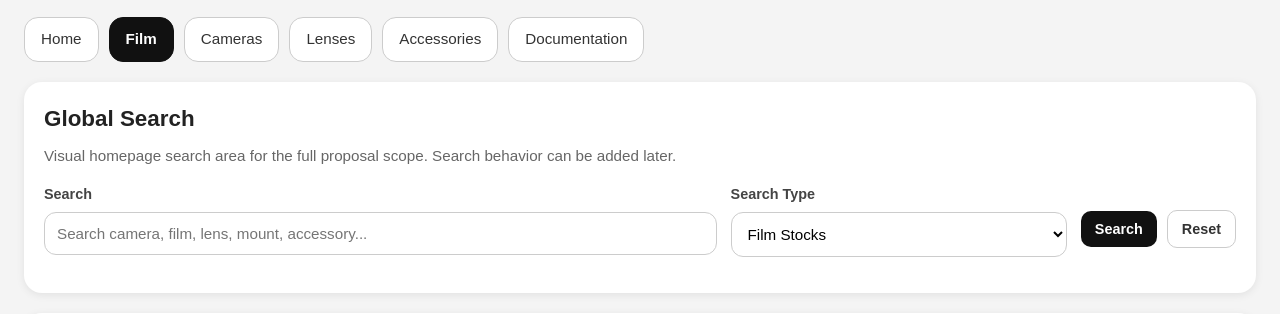
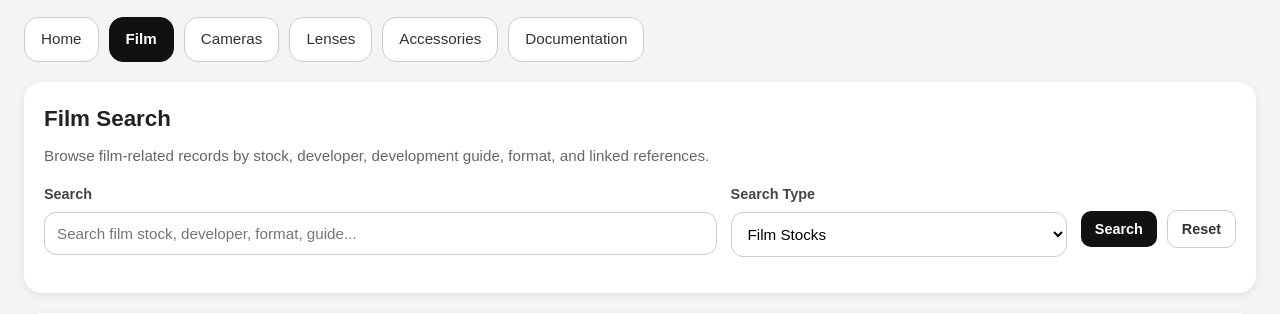
Before and after one commit to agnyu/Analog-System-Compatibility-Database, a Flask app: page /film in a window 1280 px wide. Shown: the part 197-511 px from the top of the page. Run offline with Flask 3, Linux system fonts and the light colour scheme; data that the repository does not hold is empty.

Commit message:
fixed the url in the documentation link from being invisible. Fixed the search bar in film page as well

```diff
--- a/static/styles.css
+++ b/static/styles.css
@@ -510,3 +510,18 @@ tr:hover {
         align-items: flex-start;
     }
 }
+
+.table-link {
+    color: #111;
+    text-decoration: underline;
+    background: transparent;
+    border: none;
+    padding: 0;
+}
+
+.table-link:hover {
+    color: #111;
+    background: transparent;
+    text-decoration: underline;
+    border: none;
+}
--- a/templates/documentation.html
+++ b/templates/documentation.html
@@ -125,7 +125,7 @@
                             <td>{{ doc.publication_year }}</td>
                             <td>
                                 {% if doc.url %}
-                                    <a href="{{ doc.url }}" target="_blank" rel="noopener noreferrer">Open Link</a>
+                                <a class="table-link" href="{{ doc.url }}" target="_blank" rel="noopener noreferrer">Open Link</a>
                                 {% else %}
                                     N/A
                                 {% endif %}
--- a/templates/film.html
+++ b/templates/film.html
@@ -4,23 +4,22 @@
 
 {% block content %}
 <section class="card">
-    <h2>Global Search</h2>
-    <p class="subtext">Visual homepage search area for the full proposal scope. Search behavior can be added later.</p>
+    <h2>Film Search</h2>
+    <p class="subtext">Browse film-related records by stock, developer, development guide, format, and linked references.</p>
 
     <div class="search-grid">
         <div class="form-control">
-            <label for="global-search">Search</label>
-            <input type="text" id="global-search" placeholder="Search camera, film, lens, mount, accessory...">
+            <label for="film-search">Search</label>
+            <input type="text" id="film-search" placeholder="Search film stock, developer, format, guide...">
         </div>
 
         <div class="form-control">
-            <label for="search-type">Search Type</label>
-            <select id="search-type">
+            <label for="film-search-type">Search Type</label>
+            <select id="film-search-type">
                 <option>Film Stocks</option>
-                <option>Cameras</option>
-                <option>Lenses</option>
-                <option>Mounts</option>
-                <option>Accessories</option>
+                <option>Developers</option>
+                <option>Development Guide</option>
+                <option>Formats</option>
                 <option>Documentation</option>
             </select>
         </div>
```
